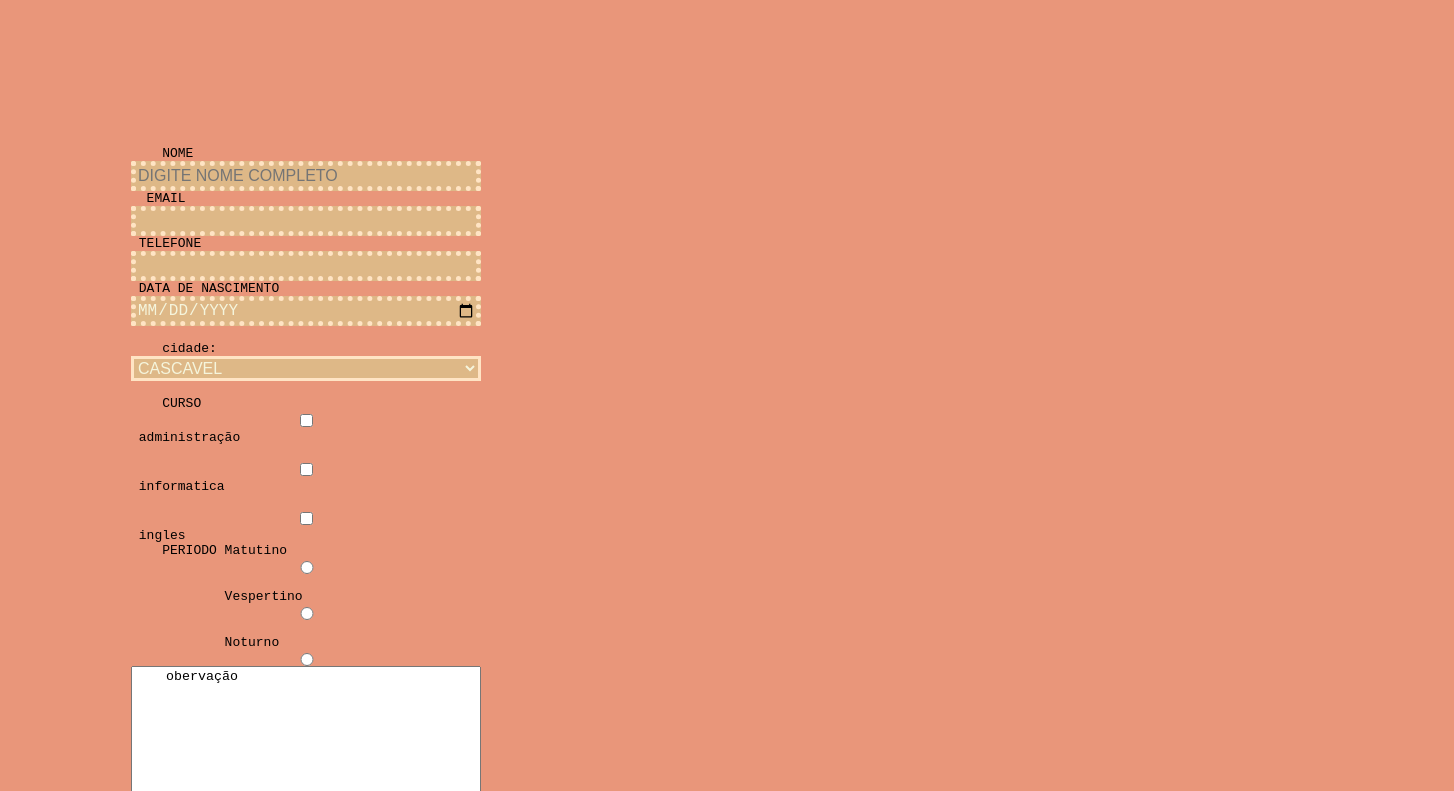
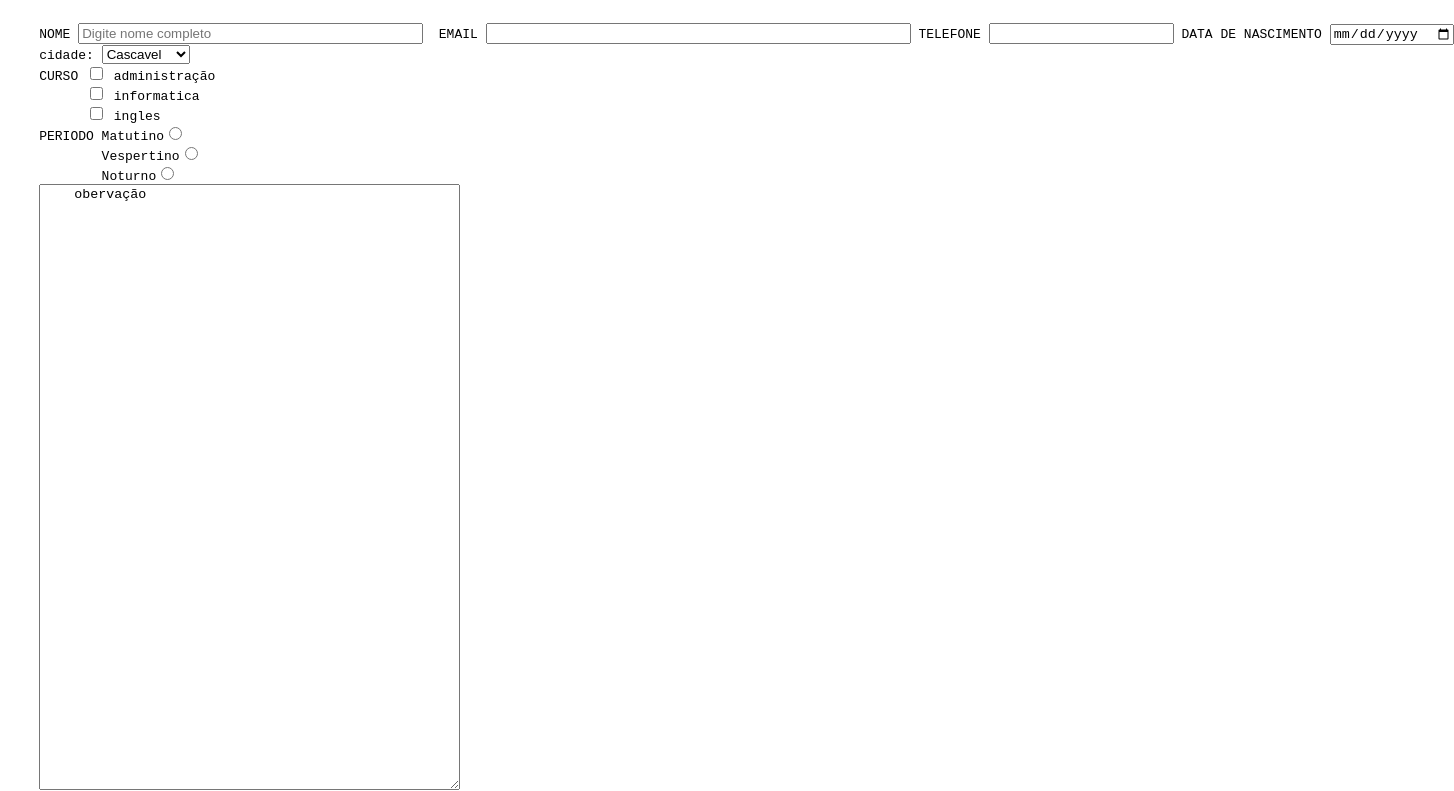
Before and after one commit to jhuuj/internet, a plain HTML site: page index.html in a window 1280 px wide. Shown: the top 791 px of the page, 1454 px wide, since content can reach past the window. Drawn offline with Linux system fonts and the light colour scheme.

Commit message:
Add files via upload

```diff
--- a/estilo.css
+++ b/estilo.css
@@ -1,40 +1,30 @@
-html{
-    margin: 16;
-    padding: 5;
-    height: 100%;
+table{ background-color; ;}
+td{ font-size: 20px;
+font-family: 'Gill Sans', 'Gill Sans MT', Calibri, 'Trebuchet MS', sans-serif;
+text-align: center;
+}
+.exemplo{
+    background-color: #efd98c;
+    color: #46827f;
+}
+.exemplo{
+    background-color: #efd98c;
+    color: #46827f;
+}
 
+.exemplo{
+    background-color: #efd98c;
+    color: #46827f;
 }
-body{
-    margin: 20;
-    padding: 10;
-    height: 100%;
-    background-color: darksalmon;
-    font-family: Verdana, Geneva, Tahoma, sans-serif ;
+.exemplo{
+    background-color: #efd98c;
+    color: #46827f;
 }
-input{
-     background-color: burlywood;
-     color: beige;
-     text-transform: uppercase;
-     font-size: 16px;
-     border-width: 5px;
-     border-color: bisque;
-     border-style: dotted;
-
-
+.exemplo{
+    background-color: #efd98c;
+    color: #46827f;
 }
-select{
-    background-color: burlywood;
-    color: beige;
-    text-transform: uppercase;
-     font-size: 16px;
-     border-width: 3px;
-     border-color: bisque;
+.exemplo{
+    background-color: #efd98c;
+    color: #46827f;
 }
-form{
-    display: flex;
-    flex-direction: column;
-    justify-content: start;
-    width: 350px;
-    margin: 80px;
-    border: 2px solid rgb(rgb(255, 204, 0), rgb(128, 111, 0), rgb(255, 221, 0));
-}
```
Also changed, not shown: <!DOCTYPE html>.html (added, +61 -0 lines).
